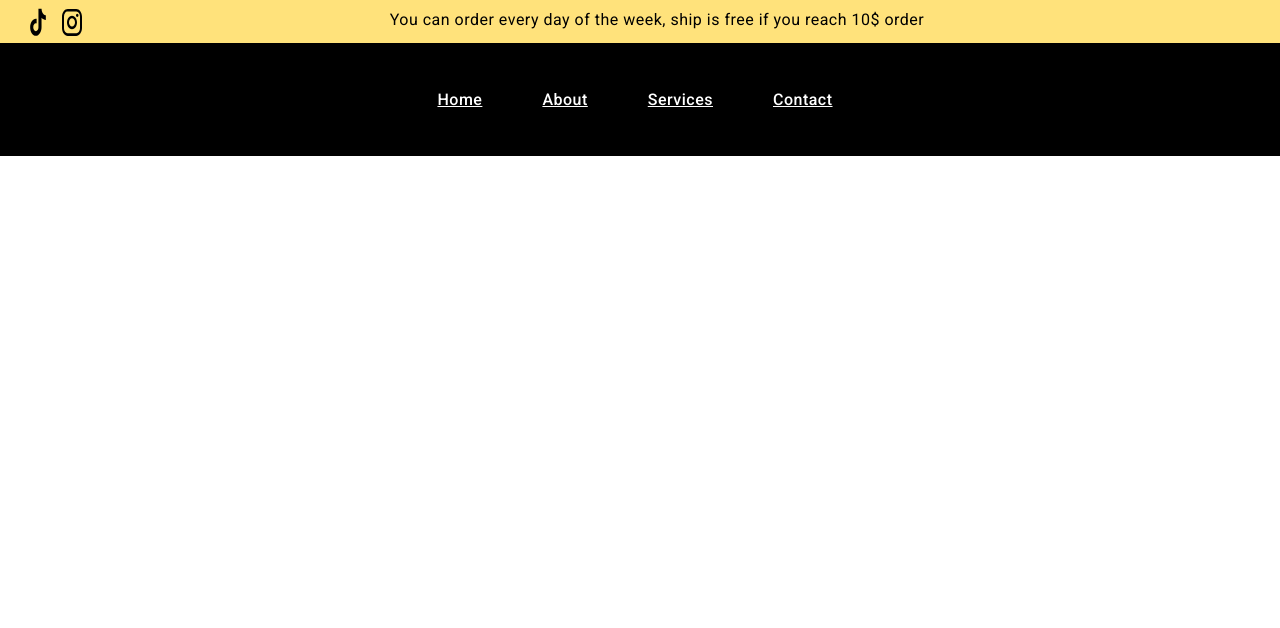
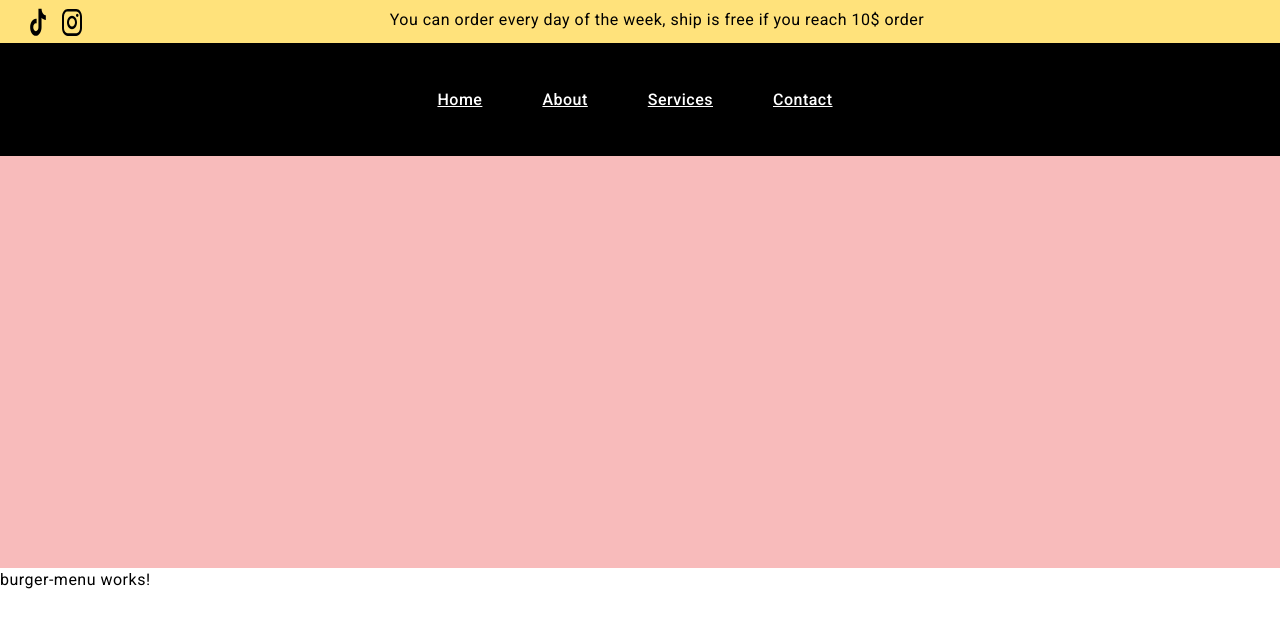
Before and after one commit to VoLoP/Burger-Restaurant-Management, an Angular app in the folder burger-restaurant-front/: page / in a window 1280 px wide. Shown: the top 628 px of the page. Built offline with nearby package versions, Linux system fonts and the light colour scheme.

Commit message:
Added components and image carousel base
Added carousel component with carousel base and burger-menu component

```diff
--- a/burger-restaurant-front/src/app/components/app/app.component.html
+++ b/burger-restaurant-front/src/app/components/app/app.component.html
@@ -1 +1,3 @@
 <app-header></app-header>
+<app-carousel></app-carousel>
+<app-burger-menu></app-burger-menu>
--- a/burger-restaurant-front/src/app/components/app/app.component.ts
+++ b/burger-restaurant-front/src/app/components/app/app.component.ts
@@ -1,11 +1,13 @@
 import { Component } from '@angular/core';
 import { RouterOutlet } from '@angular/router';
 import { HeaderComponent } from "../header/header.component";
+import { CarouselComponent } from "../carousel/carousel.component";
+import { BurgerMenuComponent } from "../burger-menu/burger-menu.component";
 
 @Component({
   selector: 'app-root',
   standalone: true,
-  imports: [RouterOutlet, HeaderComponent],
+  imports: [RouterOutlet, HeaderComponent, CarouselComponent, BurgerMenuComponent],
   templateUrl: './app.component.html',
   styleUrl: './app.component.scss'
 })
--- /dev/null
+++ b/burger-restaurant-front/src/app/components/burger-menu/burger-menu.component.html
@@ -0,0 +1 @@
+<p>burger-menu works!</p>
--- /dev/null
+++ b/burger-restaurant-front/src/app/components/carousel/carousel.component.html
@@ -0,0 +1 @@
+<div class="secondRect"></div>
--- /dev/null
+++ b/burger-restaurant-front/src/app/components/carousel/carousel.component.scss
@@ -0,0 +1,6 @@
+.secondRect {
+    width: 100%;
+    height: 412px;
+    flex-shrink: 0;
+    background: #F8BBBB;
+}
```
Also changed, not shown: burger-restaurant-front/src/app/components/burger-menu/burger-menu.component.ts (added, +12 -0 lines), burger-restaurant-front/src/app/components/carousel/carousel.component.ts (added, +12 -0 lines), burger-restaurant-front/src/app/components/burger-menu/burger-menu.component.scss (added), 2 other files (tests, documents, lock files or other folders).
